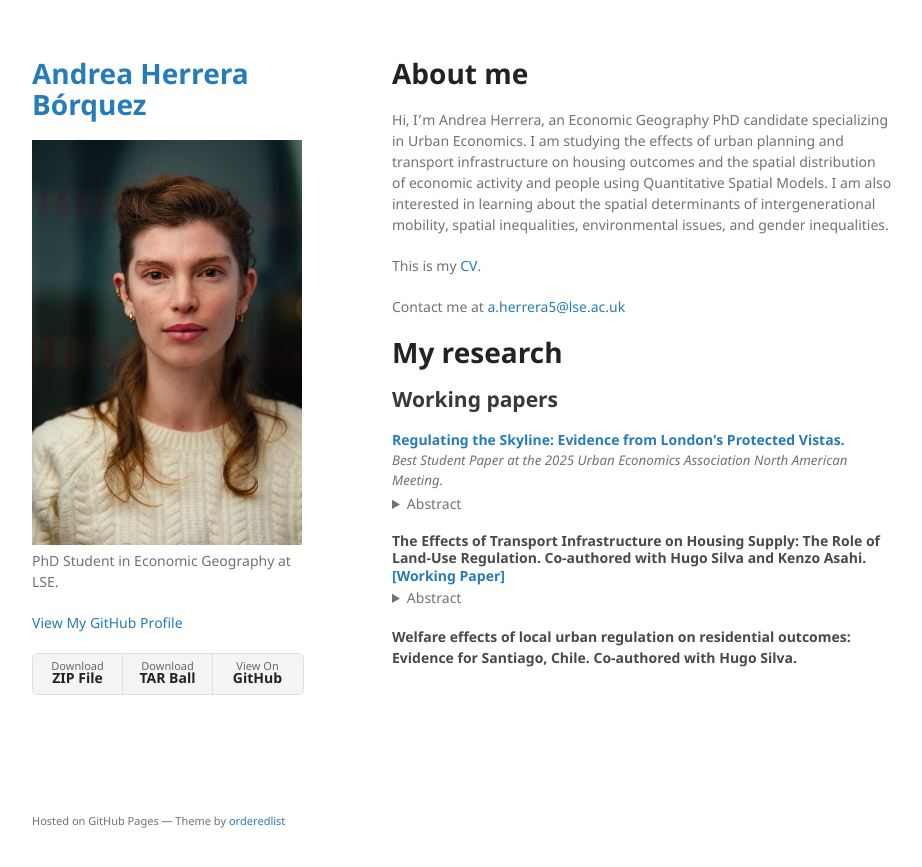
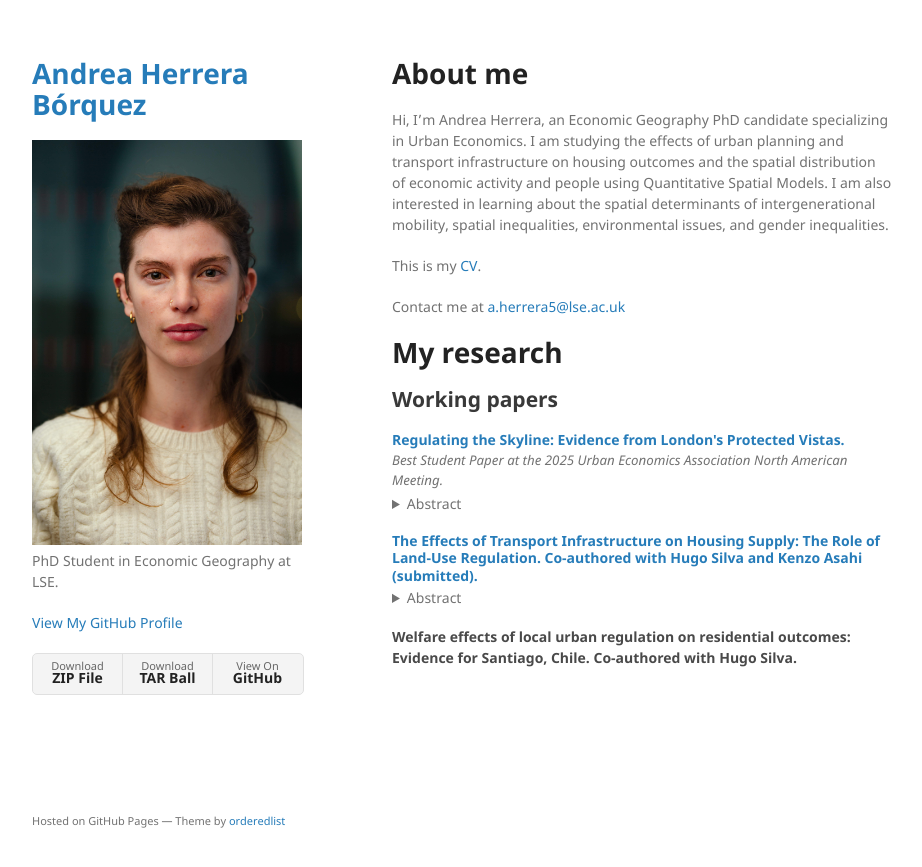
Before and after one commit to aaherrerab/aaherrerab.github.io, a Jekyll site: the page built from index.md, in a window 1280 px wide. Shown: the top 867 px of the page, without its empty margins (178-1100 px from the left). Built offline with Jekyll 4.4.1, drawn with Linux system fonts in a browser that asks for light colours; our own code applies the rules of GitHub Pages for plain Markdown files; some of the changed lines change nothing that is shown.

Commit message:
Update index.md

```diff
--- a/index.md
+++ b/index.md
@@ -22,12 +22,12 @@ Hi, I'm Andrea Herrera, an Economic Geography PhD candidate specializing in Urba
 </details>
 
 <h4 style="margin:0 0 .2rem 0; line-height:1.25;">
-  The Effects of Transport Infrastructure on Housing Supply: The Role of Land-Use Regulation. Co-authored with Hugo Silva and Kenzo Asahi.
-  <a href="/assets/pdf/TREA.pdf" class="custom-link">[Working Paper]</a>
+  <a href="/assets/pdf/TREA.pdf" class="custom-link">The Effects of Transport Infrastructure on Housing Supply: The Role of Land-Use Regulation. Co-authored with Hugo Silva and Kenzo Asahi (submitted).</a>
 </h4>
 <details class="abstract" style="margin:.1rem 0 1.1rem 0;">
   <summary style="margin:0;">Abstract</summary>
-  <p>We study the impact of new transportation infrastructure on housing supply using historical and micro data from Santiago and exploiting instrumental variables. We find that subway and highway expansions increase residential floor space substantially, but when we account for land-use regulation, we see two contrasting dynamics in the city. In the wealthiest quintile, the effect is negligible for more than 95% of the blocks due to their initial stringent regulation. However, in blocks in the first four quintiles of wealth, the impact on housing supply is substantial and homogeneous concerning the initial regulation. We provide evidence that the transport infrastructure triggers regulation to become more permissive everywhere but in the wealthiest neighborhoods. We quantify how land-use regulation limits housing supply, thus restraining welfare gains from transport infrastructure improvements.</p>
+  <p>We estimate the impact of new transportation infrastructure on Santiago's housing market using historical microdata and instrumental variables. While subway and highway expansions generally boost residential floor space, housing units, and prices, the aggregate impact masks a heterogeneity driven by land-use regulations. In the wealthiest 20% of the city, highly restrictive regulations, such as low maximum Floor Area Ratios (FAR), effectively limit the impact on multi-family development. Conversely, in the remaining 80% of blocks, the zoning is more permissive, and the infrastructure investment leads to a substantial and homogeneous increase in residential floor space and housing units. These findings suggest that zoning in affluent areas prevents the densification that would otherwise follow major public investments, limiting the city's overall housing growth.
+</p>
 </details>
 
 #### Welfare effects of local urban regulation on residential outcomes: Evidence for Santiago, Chile. Co-authored with Hugo Silva.
```
